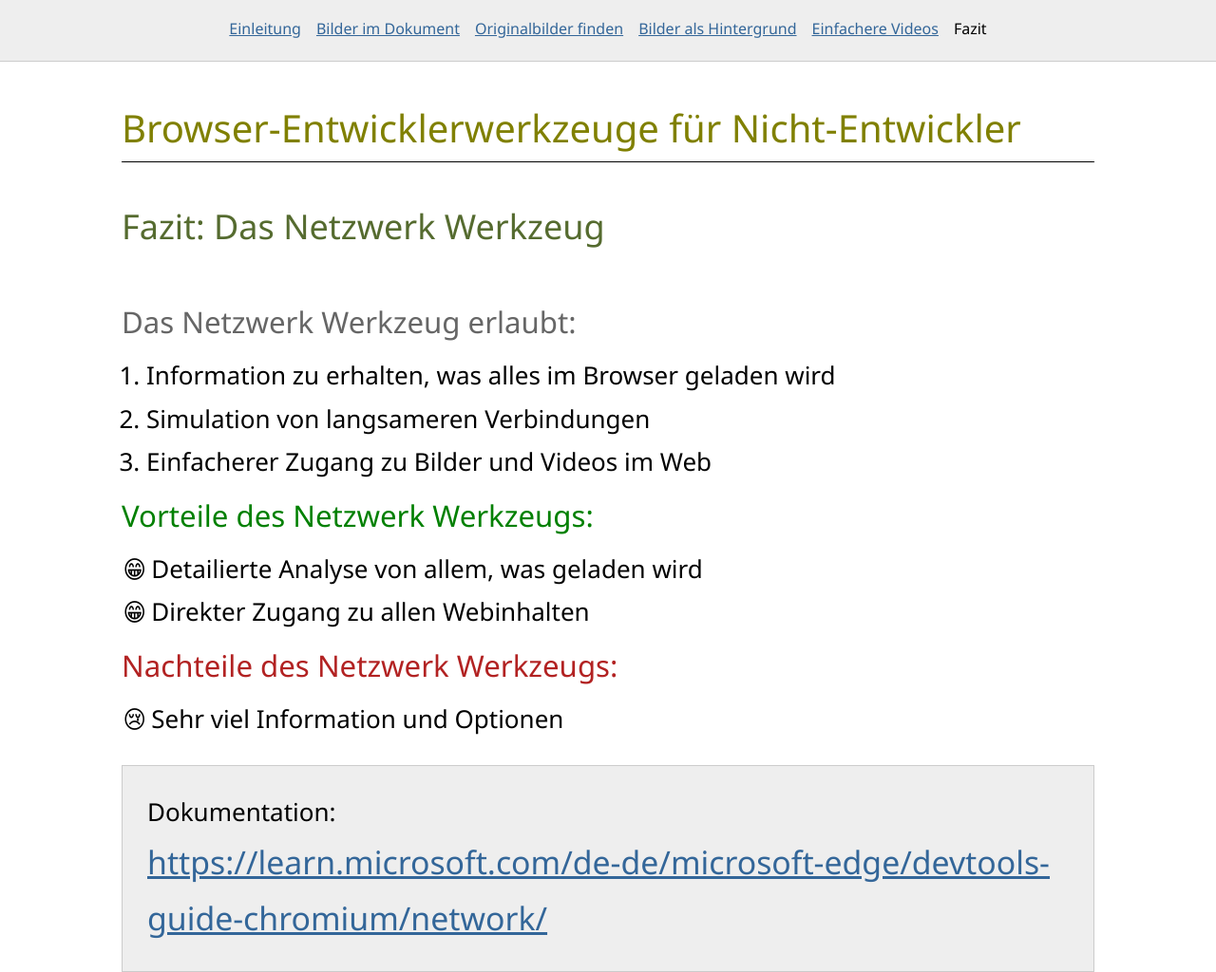
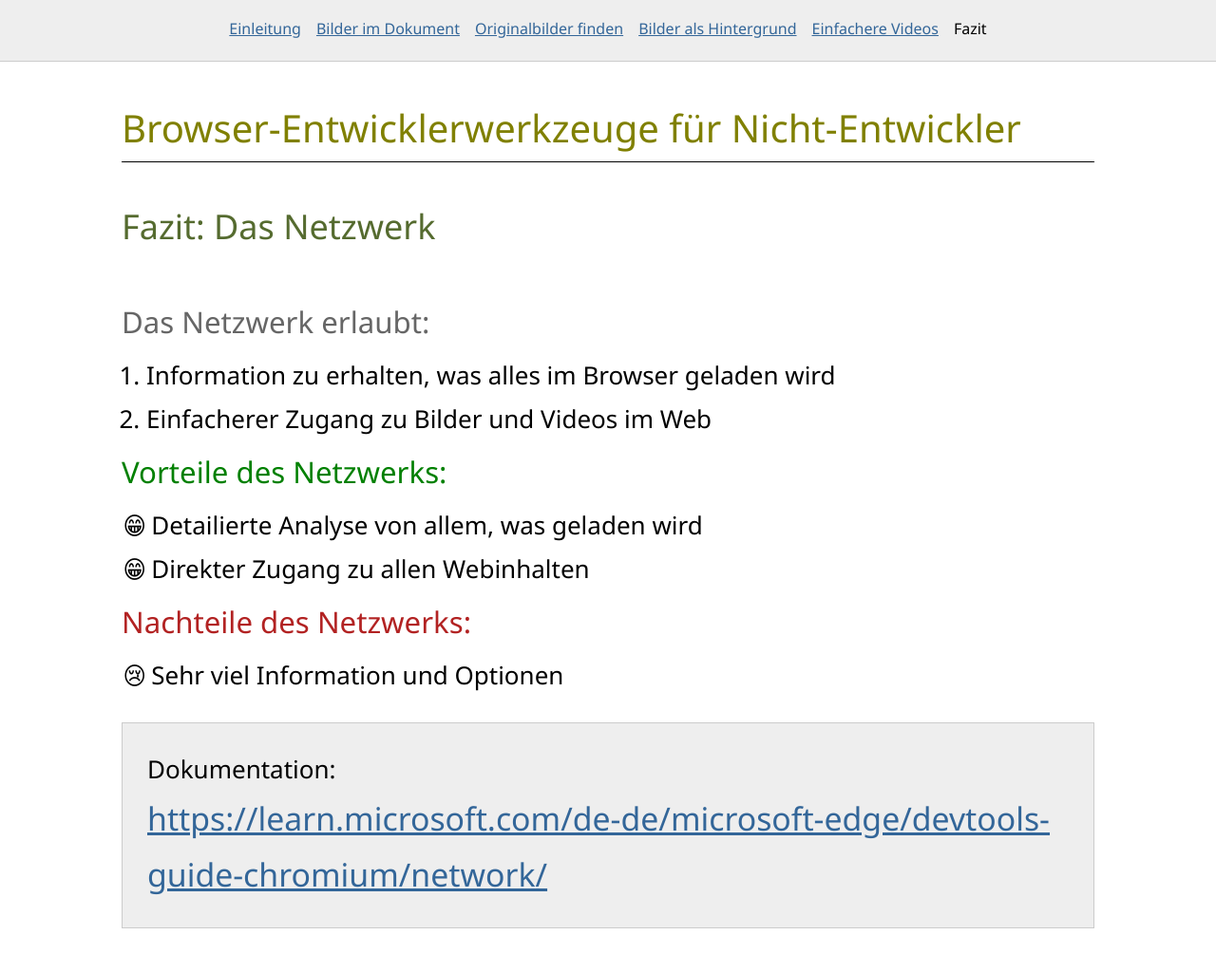
Before and after one commit to codepo8/devtools-deutsch, a plain HTML site: page demos/review.html in a window 1280 px wide. Shown: the whole page at 95% size. After the commit the page ends 978 px from the top, so only its background shows below. Drawn offline with Linux system fonts and the light colour scheme.

Commit message:
Werkzeug Raus

```diff
--- a/demos/review.html
+++ b/demos/review.html
@@ -9,22 +9,21 @@
 <body>
     <header>
         <h1>Browser-Entwicklerwerkzeuge für Nicht-Entwickler</h1>
-        <h2>Fazit: Das Netzwerk Werkzeug</h2>
+        <h2>Fazit: Das Netzwerk</h2>
     </header>
     <section>
        <div>
-            <h3>Das Netzwerk Werkzeug erlaubt:</h3>
+            <h3>Das Netzwerk erlaubt:</h3>
             <ol>
                 <li>Information zu erhalten, was alles im Browser geladen wird</li>
-                <li>Simulation von langsameren Verbindungen</li>
                 <li>Einfacherer Zugang zu Bilder und Videos im Web</li>
             </ol>
-            <h3 class="positive">Vorteile des Netzwerk Werkzeugs:</h3>
+            <h3 class="positive">Vorteile des Netzwerks:</h3>
             <ol class="positive">
                 <li>Detailierte Analyse von allem, was geladen wird</li>
                 <li>Direkter Zugang zu allen Webinhalten</li>
             </ol>
-            <h3 class="negative">Nachteile des Netzwerk Werkzeugs:</h3>
+            <h3 class="negative">Nachteile des Netzwerks:</h3>
             <ol class="negative">
                 <li>Sehr viel Information und Optionen</li>
             </ol>
```
